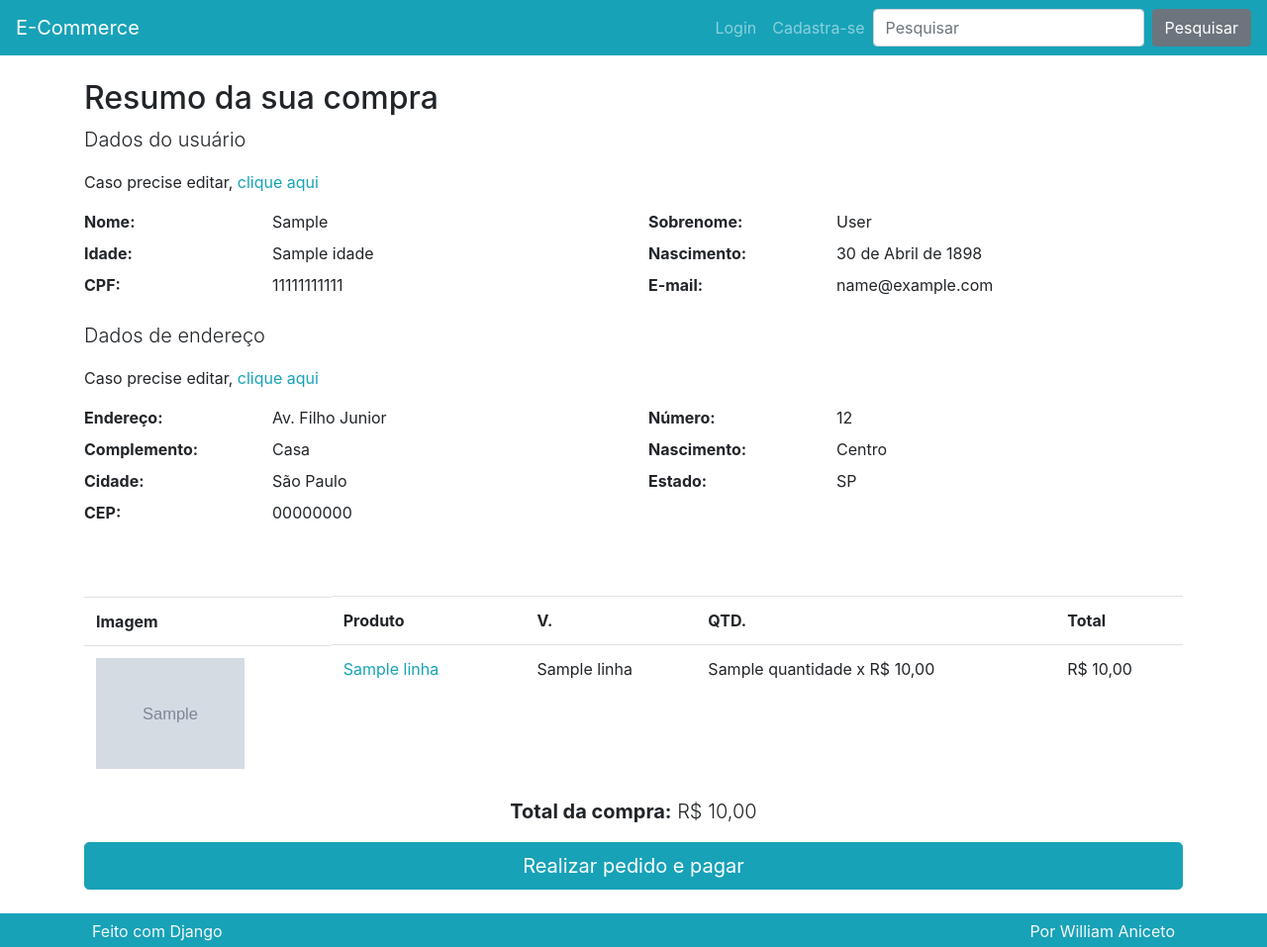
After one commit to WillCrystian/EComerce, a Django app: template produto/templates/resumodacompra.html in a window 1280 px wide. The commit adds this page. Shown: the whole page at 99% size. Run offline with Django 4.2, Linux system fonts and the light colour scheme; the template is opened without the code that fills it: most values are stand-ins (such as "Sample title", 1, 10 or a date in 2020); grey boxes marked "Sample" are stand-in pictures; parts of the project's set-up code (start-up, migrations or seed data) failed here and were passed over; some libraries are stand-ins or nearby versions.

Commit message:
feito a parte resumo do pedido

```diff
--- /dev/null
+++ b/produto/templates/resumodacompra.html
@@ -0,0 +1,72 @@
+{% extends 'base.html' %}
+{% load filters %}
+
+{% block title %}{% endblock title %}
+
+{% block body %}
+
+<div class="row mb-5">
+    <div class="col-lg">
+        <h2>Resumo da sua compra</h2>
+
+        <p class="lead">Dados do usuário</p>
+        <p>Caso precise editar, <a href="{% url 'perfil:criar' %}">clique aqui</a></p>
+        <dl class="row">
+            <dt class="col-lg-2">Nome:</dt>
+            <dd class="col-lg-4">{{usuario.first_name}}</dd>
+            <dt class="col-lg-2">Sobrenome:</dt>
+            <dd class="col-lg-4">{{usuario.last_name}}</dd>
+
+            <dt class="col-lg-2">Idade:</dt>
+            <dd class="col-lg-4">{{usuario.perfilusuario.idade}}</dd>
+            <dt class="col-lg-2">Nascimento:</dt>
+            <dd class="col-lg-4">30 de Abril de 1898</dd>
+
+            <dt class="col-lg-2">CPF:</dt>
+            <dd class="col-lg-4">11111111111</dd>
+            <dt class="col-lg-2">E-mail:</dt>
+            <dd class="col-lg-4">{{usuario.email}}</dd>
+        </dl>
+
+        <p class="lead">Dados de endereço</p>
+        <p>Caso precise editar, <a href="{% url 'perfil:criar' %}">clique aqui</a></p>
+        <dl class="row">
+            <dt class="col-lg-2">Endereço:</dt>
+            <dd class="col-lg-4">Av. Filho Junior</dd>
+            <dt class="col-lg-2">Número:</dt>
+            <dd class="col-lg-4">12</dd>
+
+            <dt class="col-lg-2">Complemento:</dt>
+            <dd class="col-lg-4">Casa</dd>
+            <dt class="col-lg-2">Nascimento:</dt>
+            <dd class="col-lg-4">Centro</dd>
+
+            <dt class="col-lg-2">Cidade:</dt>
+            <dd class="col-lg-4">São Paulo</dd>
+            <dt class="col-lg-2">Estado:</dt>
+            <dd class="col-lg-4">SP</dd>
+
+            <dt class="col-lg-2">CEP:</dt>
+            <dd class="col-lg-4">00000000</dd>
+        </dl>
+    </div>
+</div>
+
+{% include 'parciais/_carrinho.html' %}
+<div class="row">
+    <div class="col">
+        <p class="lead text-center" >
+            <strong><b>Total da compra:</b></strong> {{carrinho|cart_total_preco|estilo_moeda}}
+        </p>
+    </div>
+</div>
+<div class="row">
+    <div class="col">
+        <a class="btn btn-block btn-primary btn-lg" href="{% url 'pedido:pagar' %}">
+            Realizar pedido e pagar
+        </a>
+    </div>
+</div>
+
+
+{% endblock body %}
--- a/produto/urls.py
+++ b/produto/urls.py
@@ -9,5 +9,5 @@ urlpatterns = [
     path('adicionaraocarrinho/', views.AdicionarAoCarrinho.as_view(), name='adicionaraocarrinho'),
     path('removerdocarrinho/', views.RemoverDoCarrinho.as_view(), name='removerdocarrinho'),
     path('carrinho/', views.Carrinho.as_view(), name='carrinho'),
-    path('finalizar/', views.Finalizar.as_view(), name='finalizar'),
+    path('resumodacompra/', views.ResumoDaCompra.as_view(), name='resumodacompra'),
 ]
--- /dev/null
+++ b/templates/parciais/_carrinho.html
@@ -0,0 +1,50 @@
+{% load static %}
+{% load filters %}
+<div class="table-responsive">
+    <table class="table">
+        <tr>
+            <th class="d-none d-lg-block">Imagem</th>
+            <th>Produto</th>
+            <th>V.</th>
+            <th>QTD.</th>
+            <th>Total</th>
+        </tr>
+
+        {% for linha in carrinho.values %}
+
+        <tr>
+            <td class="d-none d-lg-block">
+
+                <img class="cart-img" src="{% get_media_prefix %}{{linha.imagem}}">
+            </td>
+            <td>
+                <a href="{% url 'produto:detalhe' linha.slug %}">
+                {{linha.produto_nome}}
+                </a>
+                <a class="ml-3" href="{% url 'produto:removerdocarrinho' %}?vid={{linha.variacao_id}}">
+                    <i class="fas fa-times-circle text-danger" aria-hidden="true"></i>
+                </a>
+            </td>
+            <td>{{linha.variacao_nome}}</td>
+
+            <td>{{linha.quantidade}} x
+                {% if linha.preco_unitario_promocional %}
+                    {{linha.preco_unitario_promocional|estilo_moeda}}
+                {% else %}
+                    {{linha.preco_unitario|estilo_moeda}}
+                {% endif %}
+
+            </td>
+
+            {% if linha.preco_quantitativo_promocional %}
+                <td>{{linha.preco_quantitativo_promocional|estilo_moeda}}</td>
+            {% else %}
+                <td>{{linha.preco_quantitativo|estilo_moeda}}</td>
+            {% endif %}
+        </tr>
+
+        {% endfor %}
+
+
+    </table>
+</div>
--- a/templates/parciais/_nav.html
+++ b/templates/parciais/_nav.html
@@ -8,12 +8,6 @@
 
     <div class="collapse navbar-collapse" id="navbarSupportedContent">
         <ul class="navbar-nav ml-auto">
-            <li class="nav-item active">
-                <a class="nav-link" href="#">Home <span class="sr-only">(current)</span></a>
-            </li>
-            <li class="nav-item">
-                <a class="nav-link" href="#">Link</a>
-            </li>
 
             {% if request.user.is_authenticated %}
                 <li class="nav-item dropdown">
```
Also changed, not shown: perfil/views.py (+14 -18 lines), produto/templates/carrinho.html (+8 -48 lines), produto/views.py (+15 -3 lines).
